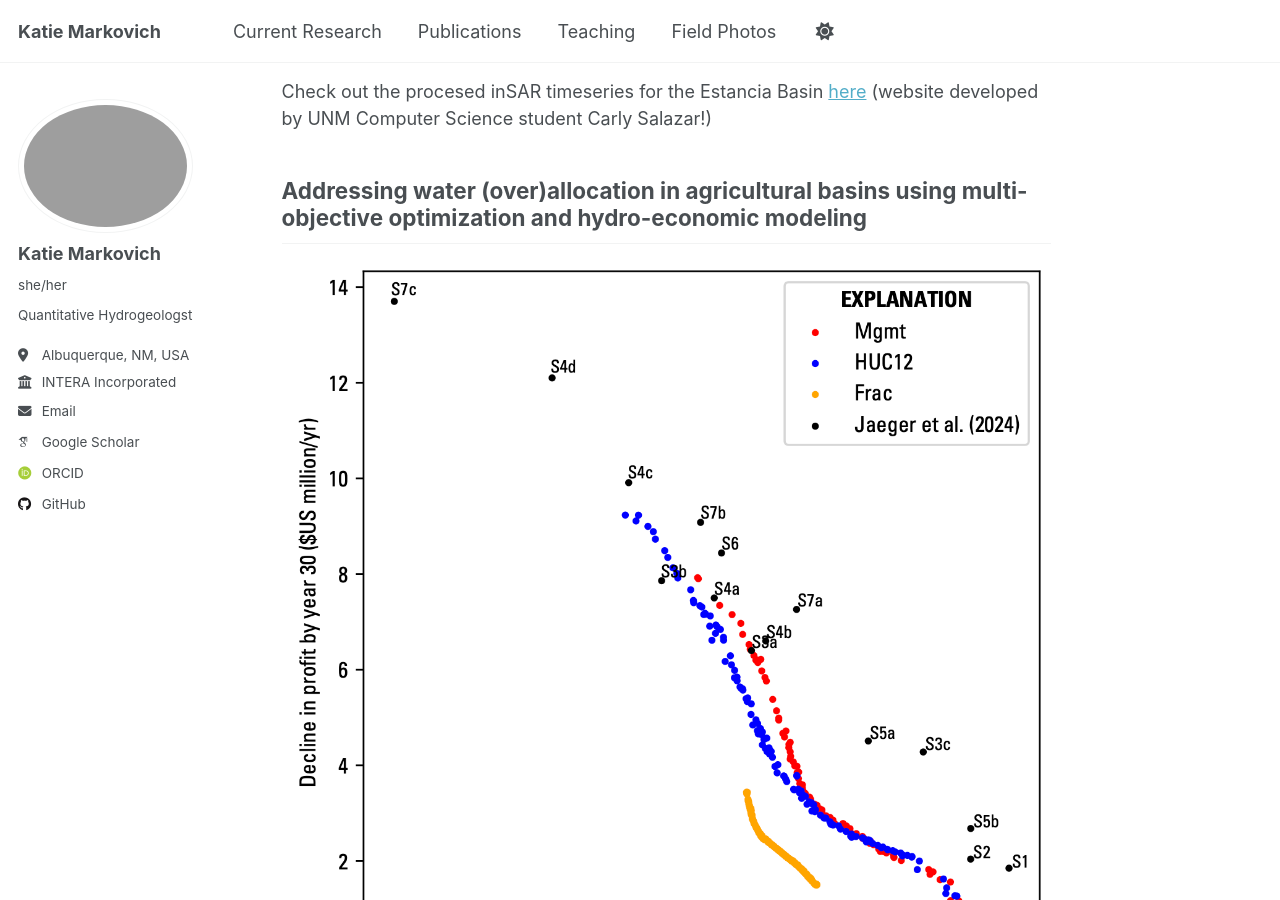
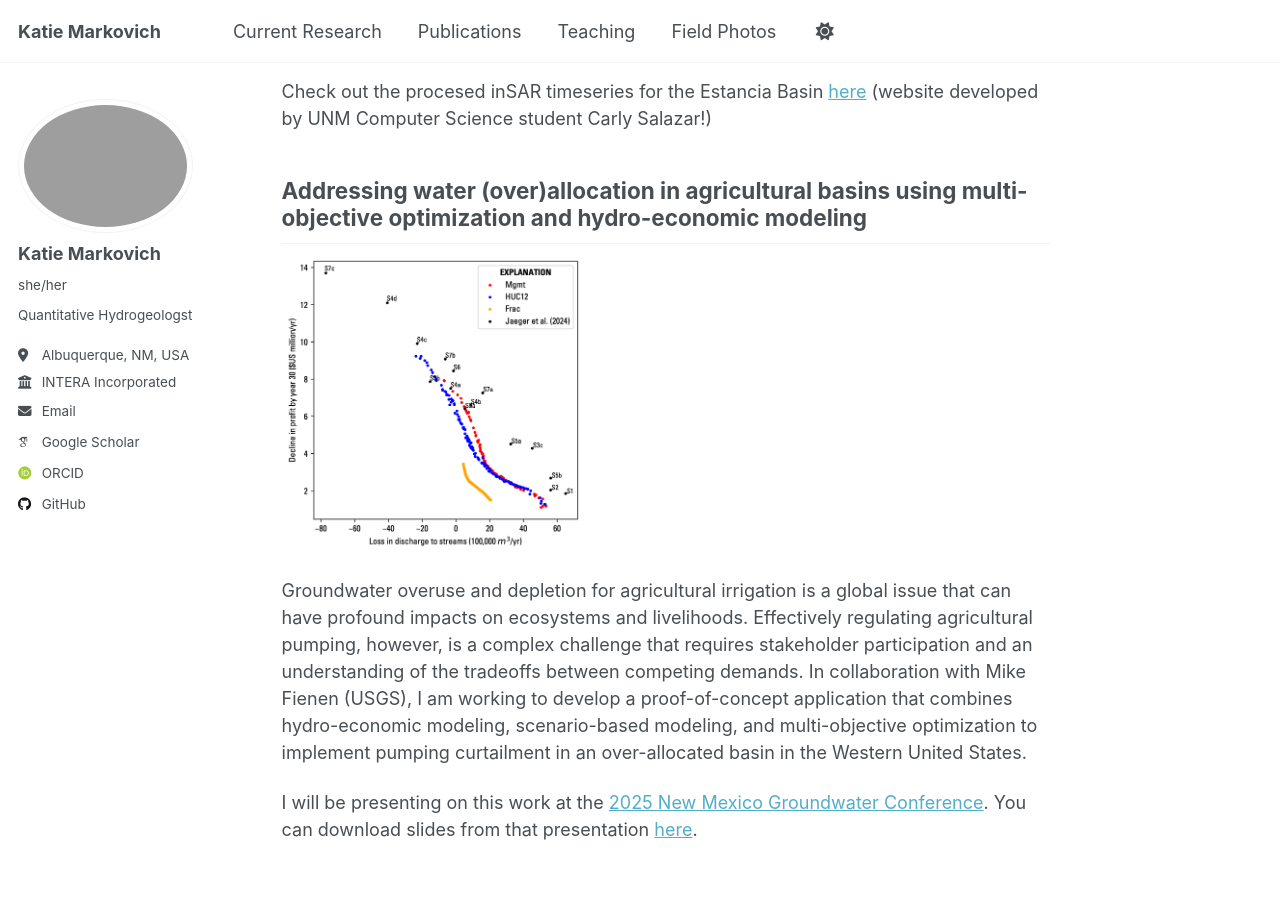
Before and after one commit to kmarkovich/kmarkovich.github.io, a Jekyll site: the page built from _pages/current_research.md, in a window 1280 px wide and 900 px high, scrolled down 1355 px. Built offline with Jekyll 4.4.1, drawn with Linux system fonts in a browser that asks for light colours; some web fonts are replaced; our own code applies the rules of GitHub Pages for plain Markdown files.

Commit message:
try other image height approach:

```diff
--- a/_pages/current_research.md
+++ b/_pages/current_research.md
@@ -15,7 +15,7 @@ Check out the procesed inSAR timeseries for the Estancia Basin [here](https://su
 
 ## Addressing water (over)allocation in agricultural basins using multi-objective optimization and hydro-economic modeling
 
-<img src="/images/harney.png">
+<img src="/images/harney.png" width="300">
 
 Groundwater overuse and depletion for agricultural irrigation is a global issue that can have profound impacts on ecosystems and livelihoods. Effectively regulating agricultural pumping, however, is a complex challenge that requires stakeholder participation and an understanding of the tradeoffs between competing demands. In collaboration with Mike Fienen (USGS), I am working to develop a proof-of-concept application that combines hydro-economic modeling, scenario-based modeling, and multi-objective optimization to implement pumping curtailment in an over-allocated basin in the Western United States.
 
```
